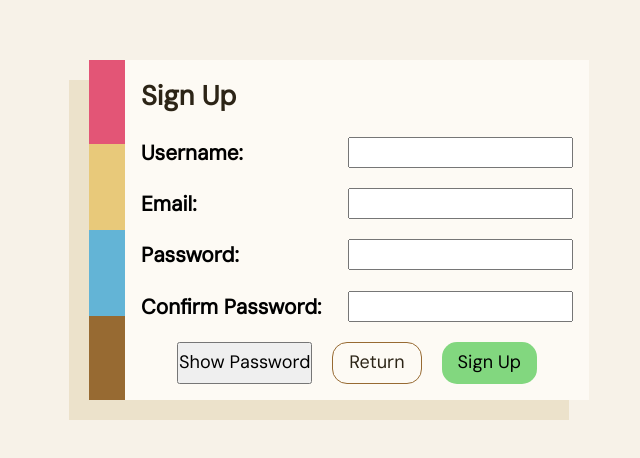
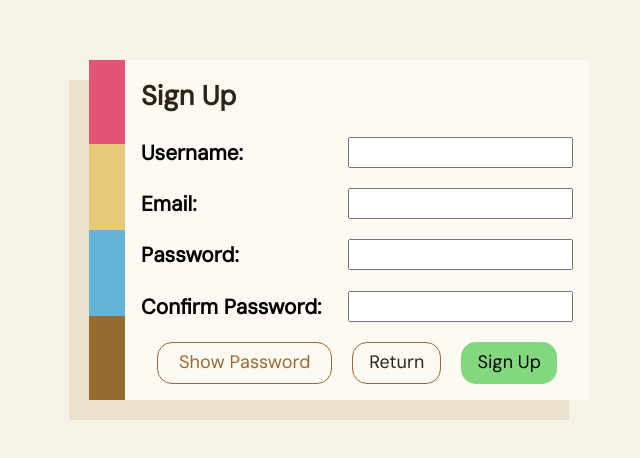
Before and after one commit to Q-Chan97/scribe-blog, a React (Vite) app in the folder frontend/: page /signUp in a window 1280 px wide. Shown: the part 170-628 px from the top of the page, without its empty margins (301-941 px from the left). Built offline with nearby package versions, Linux system fonts and the light colour scheme.

Commit message:
style: Toggle visibility

```diff
--- a/frontend/src/components/Login/Login.module.css
+++ b/frontend/src/components/Login/Login.module.css
@@ -36,11 +36,33 @@ main {
     justify-content: space-between;
 }
 
+.inputContainer input {
+    padding: 0rem 0.3rem;
+}
+
 .buttonContainer {
     display: flex;
     align-self: center;
     gap: 20px;
 }
+
+.toggleBtn {
+    display: flex;
+    align-items: center;
+    background-color: var(--color-bg-);
+    border: 1px solid var(--color-amber);
+    padding: 0.4rem 1rem;
+    border-radius: 15px;
+    text-decoration: none;
+    color: var(--color-amber);
+    width: 175px;
+    justify-content: center;
+}
+
+.toggleBtn:hover {
+    cursor: pointer;
+}
+
 
 .returnBtn {
     display: flex;
--- a/frontend/src/components/SignUp/SignUp.module.css
+++ b/frontend/src/components/SignUp/SignUp.module.css
@@ -46,6 +46,23 @@ main {
     gap: 20px;
 }
 
+.toggleBtn {
+    display: flex;
+    align-items: center;
+    background-color: var(--color-bg-);
+    border: 1px solid var(--color-amber);
+    padding: 0.4rem 1rem;
+    border-radius: 15px;
+    text-decoration: none;
+    color: var(--color-amber);
+    width: 175px;
+    justify-content: center;
+}
+
+.toggleBtn:hover {
+    cursor: pointer;
+}
+
 .returnBtn {
     display: flex;
     align-items: center;
```
